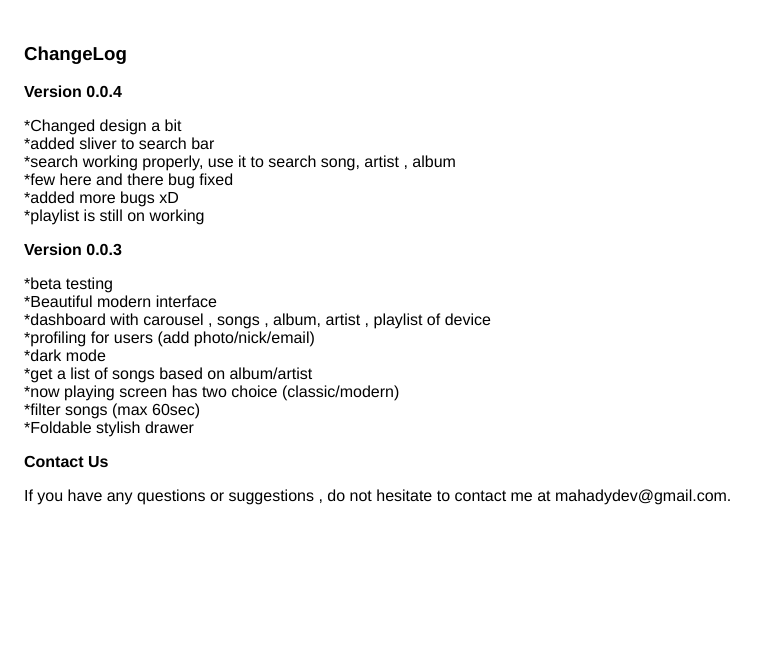
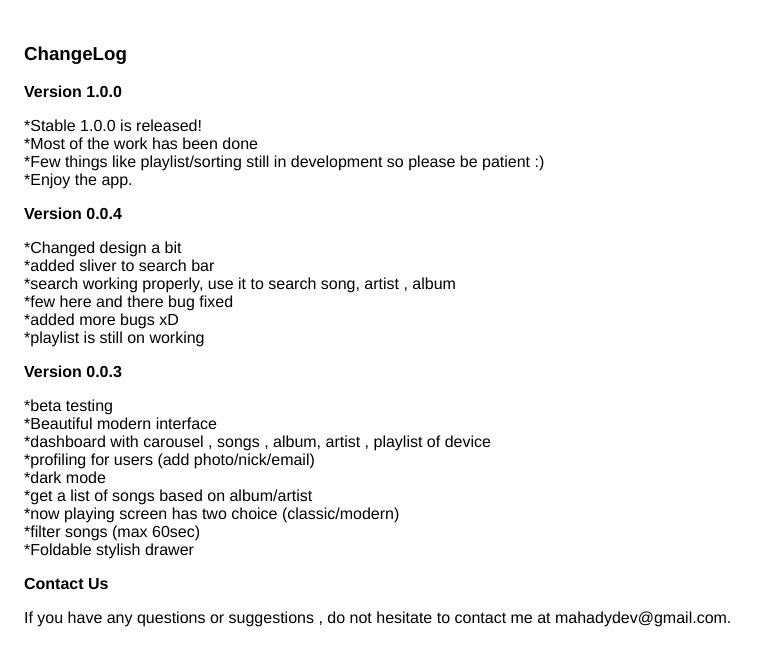
Before and after one commit to mahadydev/mahadydev.github.io, a plain HTML site: page changelog/ayat-player-changelog.html in a window 1280 px wide. Shown: the whole page, without its empty margins (0-769 px from the left). Drawn offline with Linux system fonts and the light colour scheme.

Commit message:
Update ayat-player-changelog.html

```diff
--- a/changelog/ayat-player-changelog.html
+++ b/changelog/ayat-player-changelog.html
@@ -15,6 +15,16 @@
 
 <body>
     <h3>ChangeLog</h3>
+    <strong>
+       Version 1.0.0
+    </strong>
+    <p></p>
+    <p>
+      *Stable 1.0.0 is released!<br>
+      *Most of the work has been done<br>
+      *Few things like playlist/sorting still in development so please be patient :)<br>
+      *Enjoy the app.<br>
+    </p>
     <strong>
        Version 0.0.4
     </strong>
```
